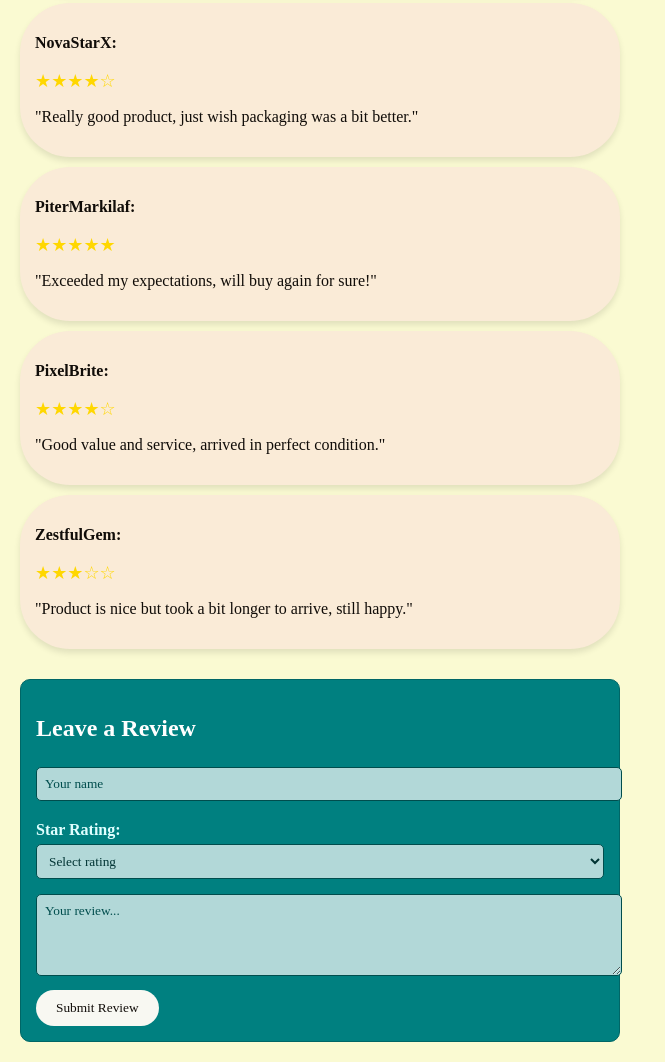
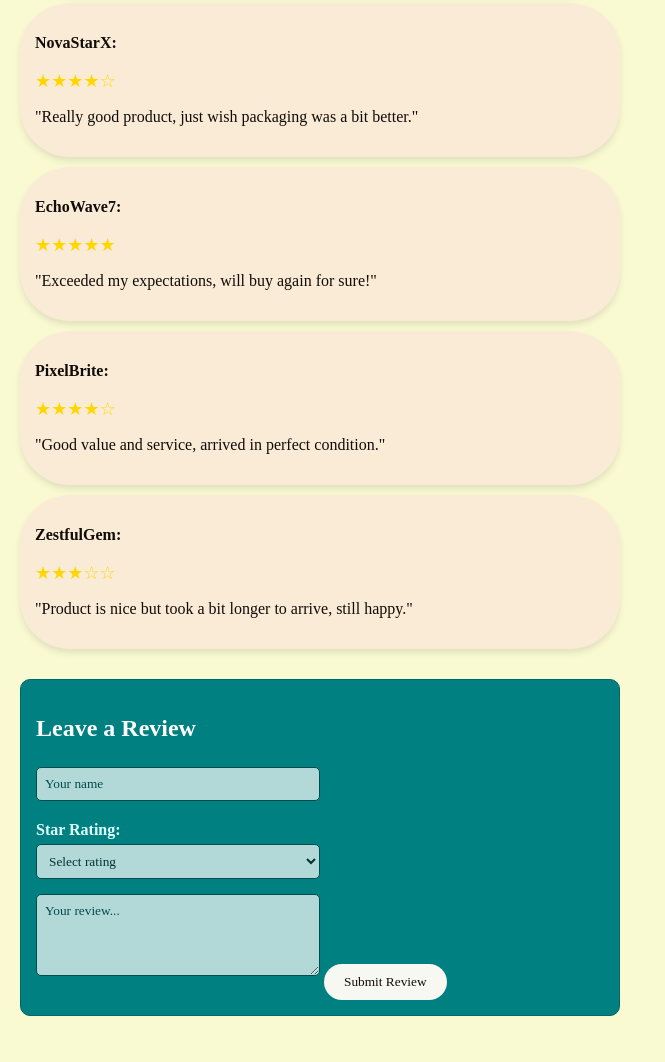
Before and after one commit to sleepneverpays/sleepneverpays-reviews, a plain HTML site: page index.html in a window 1280 px wide. Shown: the part 864-1926 px from the top of the page, without its empty margins (0-665 px from the left). After the commit the page ends 1900 px from the top, so only its background shows below. Drawn offline with Linux system fonts and the light colour scheme.

Commit message:
Update index.html

```diff
--- a/index.html
+++ b/index.html
@@ -11,10 +11,9 @@
       margin: 0;
       padding: 20px;
       max-width: 600px;
-      /* keep content on left side with some margin */
     }
     h1 {
-      color: #6495ed; /* Slightly darker light blue */
+      color: #6495ED; /* Slightly darker light blue */
     }
     .review {
       padding: 15px;
@@ -46,7 +45,7 @@
     #review-form input,
     #review-form textarea,
     #review-form select {
-      width: 100%;
+      width: 50%; /* changed from 100% to 50% */
       padding: 8px;
       margin: 5px 0 10px;
       background-color: #b2d8d8;
@@ -54,6 +53,11 @@
       border: 1px solid #004d4d;
       border-radius: 5px;
       font-family: "Times New Roman", serif;
+      box-sizing: border-box;
+    }
+    #review-form textarea {
+      /* Keep textarea height but width 50% */
+      resize: vertical;
     }
     #review-form input::placeholder,
     #review-form textarea::placeholder {
@@ -115,7 +119,7 @@
   </div>
 
   <div class="review">
-    <p class="author">PiterMarkilaf:</p>
+    <p class="author">EchoWave7:</p>
     <p class="stars">★★★★★</p>
     <p class="review-text">"Exceeded my expectations, will buy again for sure!"</p>
   </div>
```
